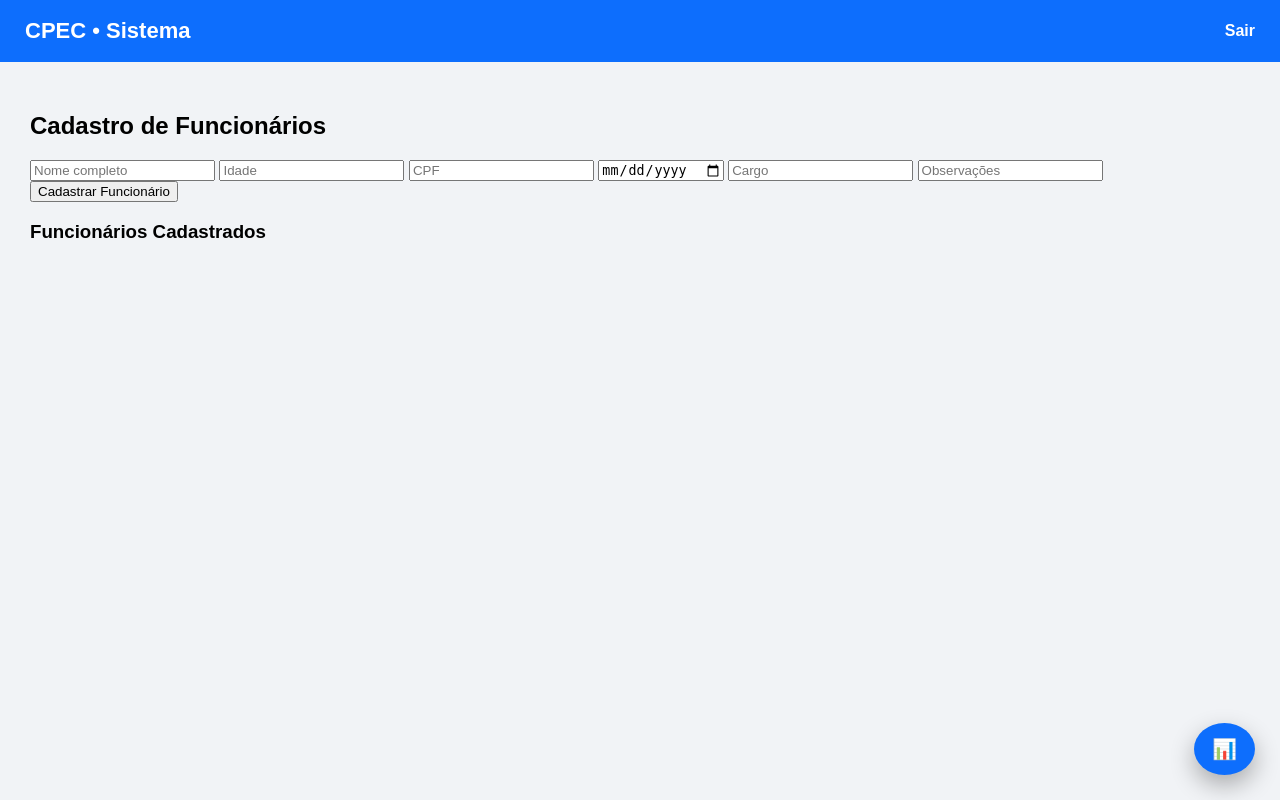
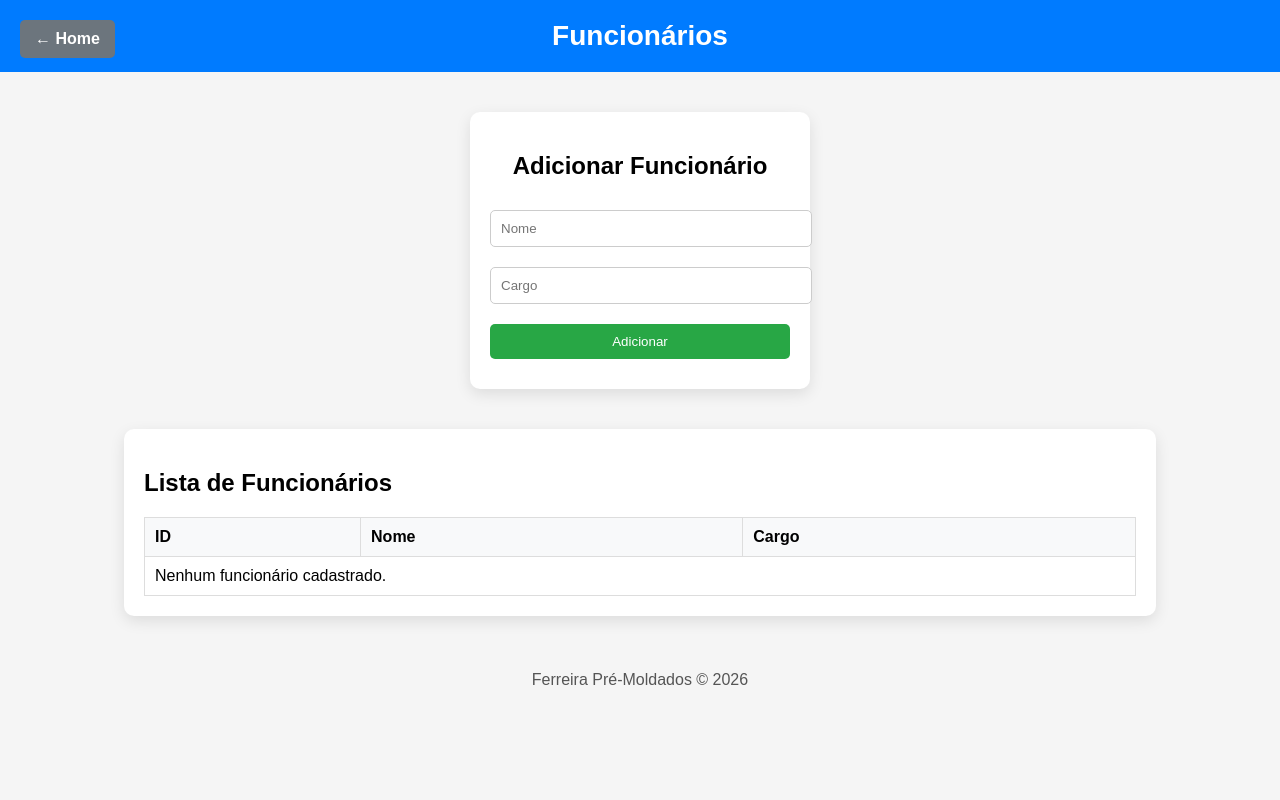
Before and after one commit to vinicius260222/controle-estoque, a Flask app: page /funcionarios in a window 1280 px wide. Run offline with Flask 3, Linux system fonts and the light colour scheme; the visitor is signed in with stand-in values (Sample User, id 1).

Commit message:
Update funcionarios.html

```diff
--- a/CPEC/templates/funcionarios.html
+++ b/CPEC/templates/funcionarios.html
@@ -1,20 +1,56 @@
-{% extends "base.html" %}
-{% block content %}
-<h2>Cadastro de Funcionários</h2>
+<!DOCTYPE html>
+<html lang="pt-br">
+<head>
+<meta charset="UTF-8">
+<title>Funcionários - CPEC</title>
+<style>
+body { font-family: Arial, sans-serif; background:#f5f5f5; margin:0; padding:0; }
+header { background:#007bff; color:#fff; padding:20px; text-align:center; position:relative; }
+header h1 { margin:0; font-size:28px; }
+a.home { position:absolute; top:20px; left:20px; text-decoration:none; background:#6c757d; color:#fff; padding:10px 15px; border-radius:5px; font-weight:bold; }
+a.home:hover { background:#5a6268; }
+.container { padding:40px 20px; display:flex; flex-direction:column; align-items:center; gap:40px; }
+.form-cadastro { background:#fff; padding:20px; border-radius:10px; box-shadow:0 5px 15px rgba(0,0,0,0.1); width:300px; text-align:center; }
+.form-cadastro input, .form-cadastro button { width:100%; padding:10px; margin:10px 0; border-radius:5px; border:1px solid #ccc; }
+.form-cadastro button { background:#28a745; color:#fff; border:none; cursor:pointer; }
+.form-cadastro button:hover { background:#218838; }
+.erro { color:red; margin-bottom:10px; }
+.tabela-funcionarios { background:#fff; padding:20px; border-radius:10px; box-shadow:0 5px 15px rgba(0,0,0,0.1); width:80%; overflow-x:auto; }
+.tabela-funcionarios table { width:100%; border-collapse:collapse; }
+.tabela-funcionarios th, .tabela-funcionarios td { padding:10px; border:1px solid #ddd; text-align:left; }
+.tabela-funcionarios th { background:#f8f9fa; }
+footer { text-align:center; padding:15px; color:#555; }
+</style>
+</head>
+<body>
+<header>
+<h1>Funcionários</h1>
+<a href="{{ url_for('home') }}" class="home">← Home</a>
+</header>
+<div class="container">
+<div class="form-cadastro">
+<h2>Adicionar Funcionário</h2>
+{% if erro %}<div class="erro">{{ erro }}</div>{% endif %}
 <form method="POST">
-    <input type="text" name="nome" placeholder="Nome completo" required>
-    <input type="text" name="idade" placeholder="Idade">
-    <input type="text" name="cpf" placeholder="CPF" required>
-    <input type="date" name="data_inicio" placeholder="Data de início">
-    <input type="text" name="cargo" placeholder="Cargo">
-    <input type="text" name="observacoes" placeholder="Observações">
-    <button type="submit">Cadastrar Funcionário</button>
+<input type="text" name="nome" placeholder="Nome" required>
+<input type="text" name="cargo" placeholder="Cargo" required>
+<button type="submit">Adicionar</button>
 </form>
-
-<h3>Funcionários Cadastrados</h3>
-<ul>
-    {% for cpf, f in funcionarios.items() %}
-    <li>{{ f['nome'] }} - CPF: {{ cpf }} - Cargo: {{ f['cargo'] }} - Início: {{ f['data_inicio'] }}</li>
-    {% endfor %}
-</ul>
-{% endblock %}
+</div>
+<div class="tabela-funcionarios">
+<h2>Lista de Funcionários</h2>
+<table>
+<thead><tr><th>ID</th><th>Nome</th><th>Cargo</th></tr></thead>
+<tbody>
+{% for id_func, info in funcionarios.items() %}
+<tr><td>{{ id_func }}</td><td>{{ info.nome }}</td><td>{{ info.cargo }}</td></tr>
+{% else %}
+<tr><td colspan="3">Nenhum funcionário cadastrado.</td></tr>
+{% endfor %}
+</tbody>
+</table>
+</div>
+</div>
+<footer>Ferreira Pré-Moldados © 2026</footer>
+</body>
+</html>
```
